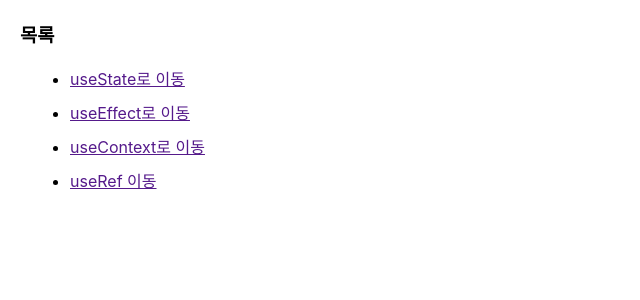
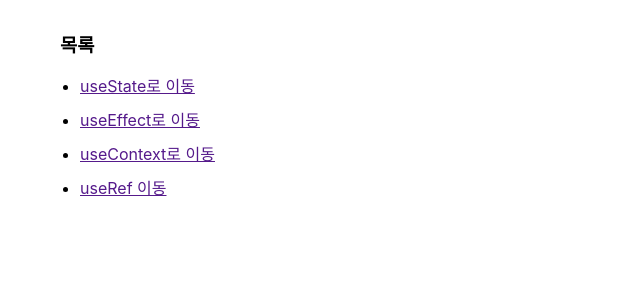
Before and after one commit to HyonWooKang/reacthooks, a React (Create React App) app: page / in a window 1280 px wide. Shown: the top 300 px of the page, without its empty margins (0-640 px from the left). Built offline with nearby package versions, Linux system fonts and the light colour scheme.

Commit message:
Home 디자인 일부 수정

```diff
--- a/src/pages/Home.jsx
+++ b/src/pages/Home.jsx
@@ -13,10 +13,9 @@ const Home = () => {
 
   return (
     <>
-      <head>This is a React Hook study page by Spencer</head>
-      <main>
-        <div style={{ margin: "20px" }}>
-          <h3>목록</h3>
+      <main style={{ backgroundColor: "A3C6C4" }}>
+        <div style={{ margin: "30px" }}>
+          <h3 style={{ margin: "0 0 0 30px" }}>목록</h3>
           <ul>
             <li style={{ margin: "10px" }}>
               <a href="" onClick={handlePageMove("/state")}>
```
